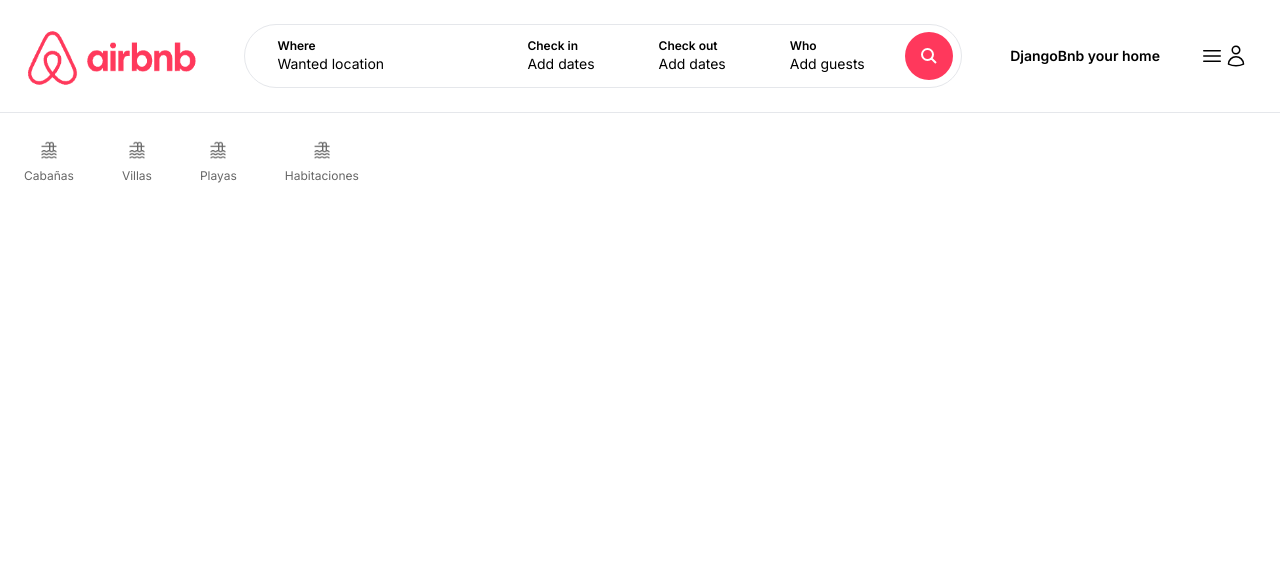
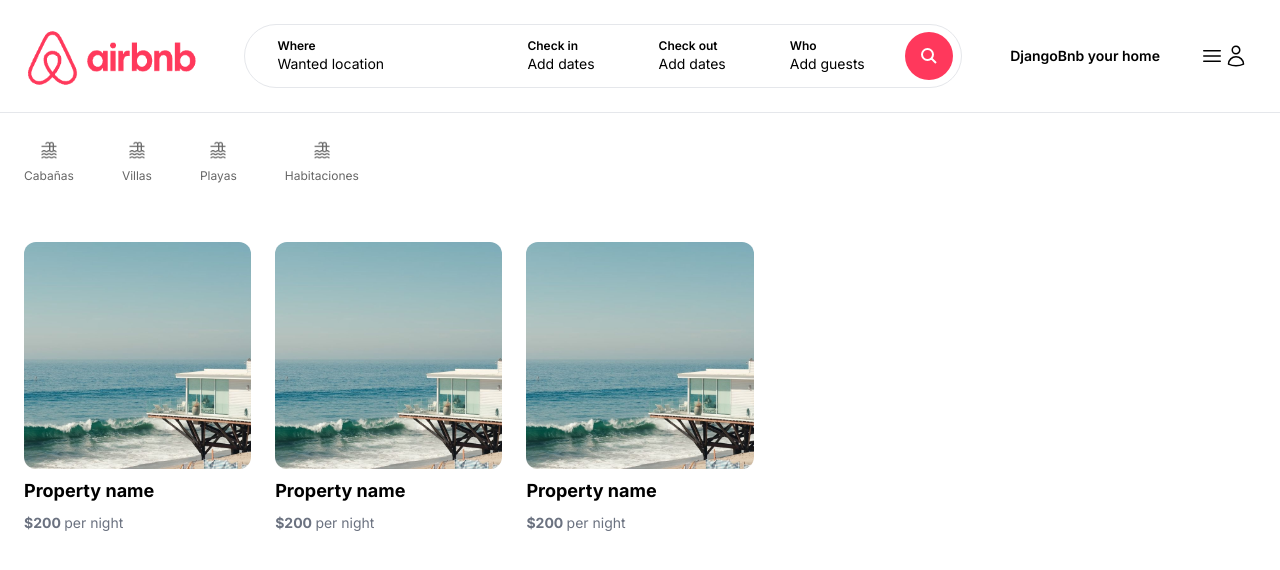
Before and after one commit to JesusGarciaShakur/DjangoBnb, a Next.js app: page / in a window 1280 px wide. Shown: the top 570 px of the page. Built offline with nearby package versions, Linux system fonts and the light colour scheme.

Commit message:
List properties on the front page (static)

```diff
--- /dev/null
+++ b/app/components/properties/PropertyList.tsx
@@ -0,0 +1,12 @@
+import PropertyListItem from "./PropertyListItem";
+
+const PropertyList = () => {
+    return (
+        <>
+            <PropertyListItem/>
+            <PropertyListItem/>
+            <PropertyListItem/>
+        </>
+    );
+};
+export default PropertyList;
--- /dev/null
+++ b/app/components/properties/PropertyListItem.tsx
@@ -0,0 +1,24 @@
+import Image from "next/image";
+
+const PropertyListItem = () => {
+    return (
+        <div className="cursor-pointer">
+            <div className="relative overflow-hidden aspect-square rounded-xl">
+                <Image
+                fill
+                src="/beach_1.jpg"
+                sizes="(max-width: 760px) 768px, (max-width: 1200px): 768px, 768px"
+                className="hover:scale-110 object-cover transition h-full w-full"
+                alt="Beach house"
+                />
+            </div>
+            <div className="mt-2">
+                <p className="text-lg font-bold">Property name</p>
+            </div>
+            <div className="mt-2">
+                <p className="text-sm text-gray-500"><strong>$200 </strong>per night</p>
+            </div>
+        </div>
+    );
+};
+export default PropertyListItem;
--- a/app/page.tsx
+++ b/app/page.tsx
@@ -1,9 +1,13 @@
 import Categories from "./components/Categories";
+import PropertyList from "./components/properties/PropertyList";
 
 export default function Home() {
   return (
     <main className="max-w-[1500px] mx-auto px-6">
       <Categories/>
+      <div className="mt-4 grid grid-cols-1 md:grids-cols-3 lg:grid-cols-5 gap-6">
+        <PropertyList/>
+      </div>
     </main>
   );
 }
```
Also changed, not shown: public/beach_1.jpg (added).
